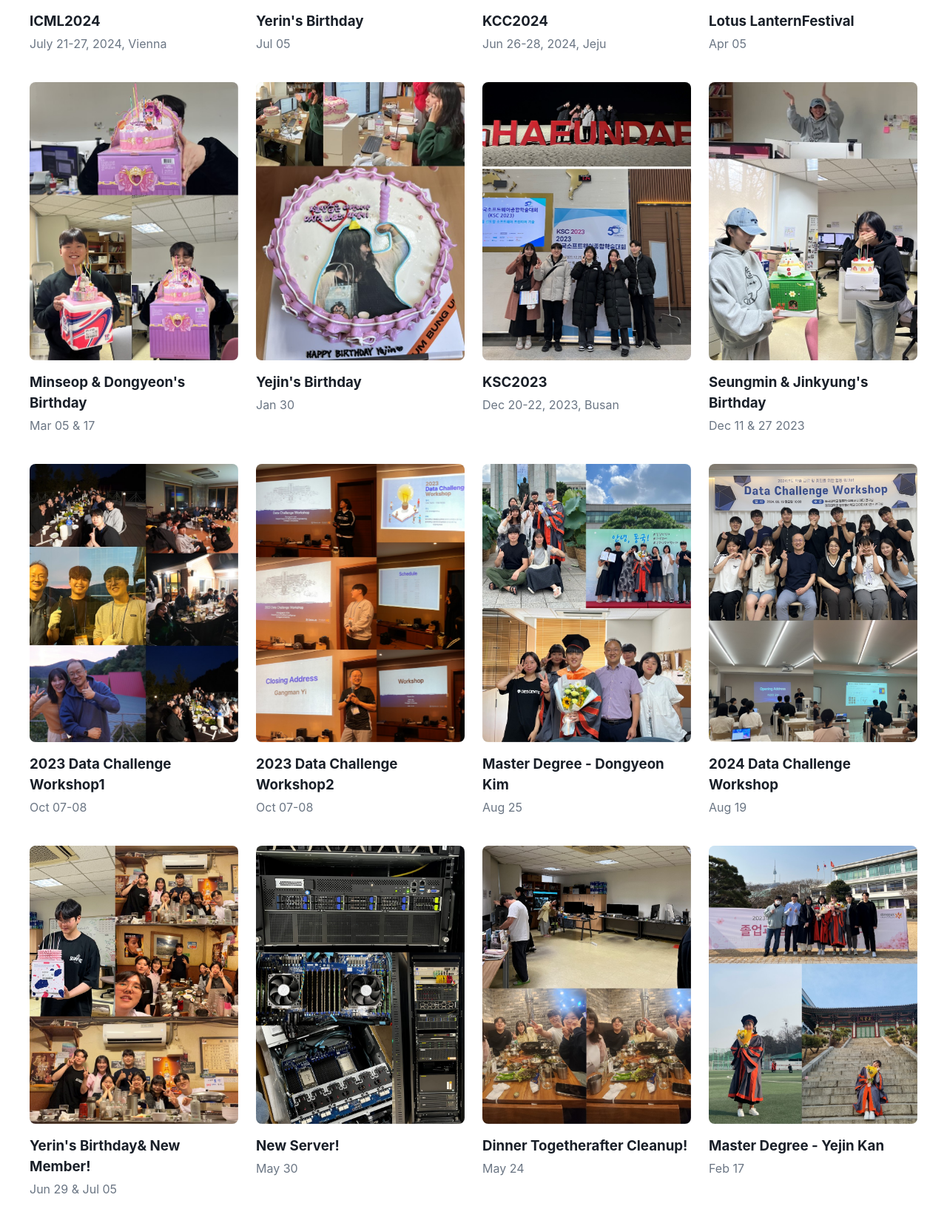
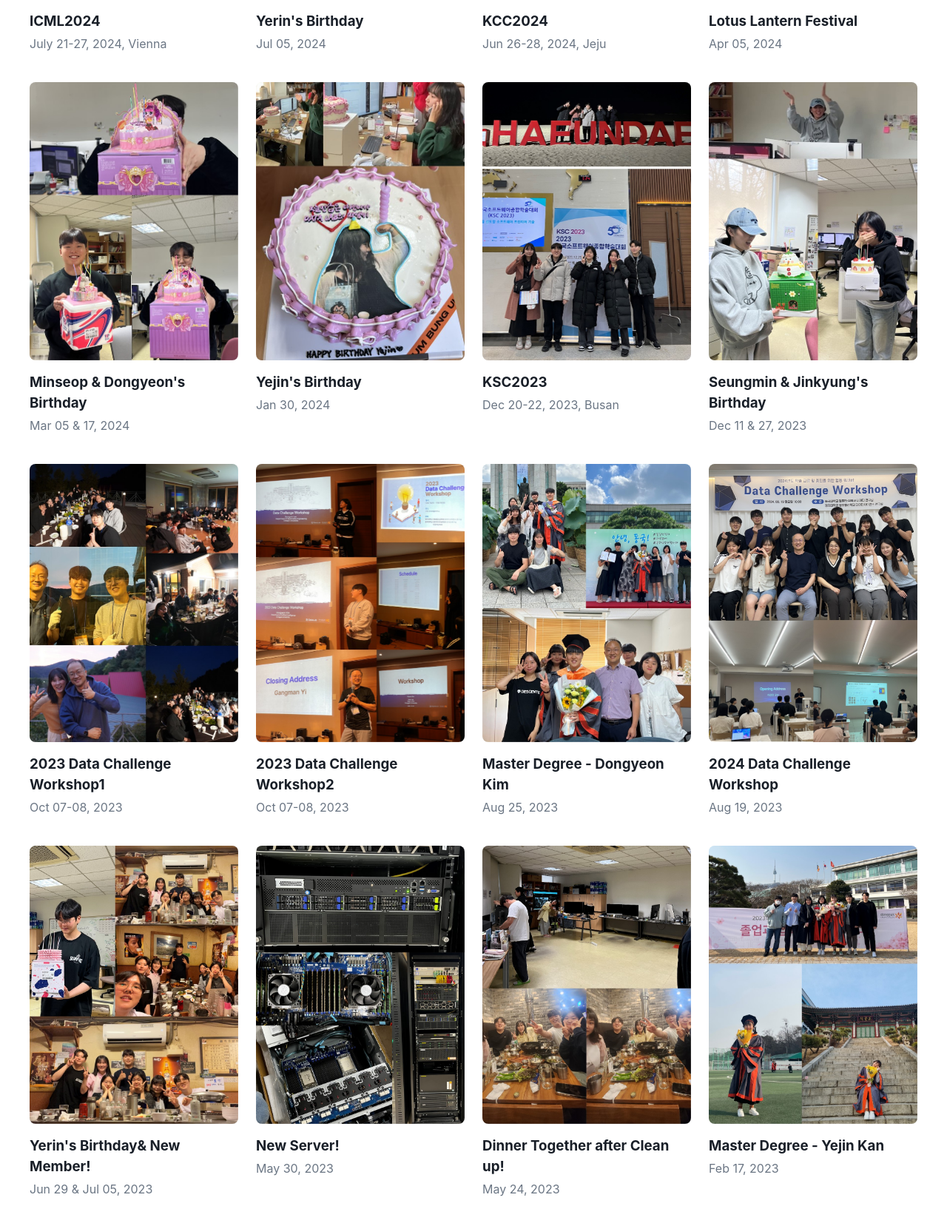
Before and after one commit to seobing/datalab_web, a PHP site: page /gallery/index.html in a window 1280 px wide. Shown: the part 1167-2824 px from the top of the page at 74% size. Run offline with PHP 8.4, Linux system fonts and the light colour scheme; some web fonts are replaced.

Commit message:
교수님 피드백 사항

```diff
--- a/professor.markdown
+++ b/professor.markdown
@@ -13,7 +13,7 @@ title: Professor
       </div>
       <div class="professor-details">
         <div class="name-division">
-          <h2>{{ site.data.professor.name }}</h2>
+          <h1 class="page-title-same-professor">{{ site.data.professor.name }}</h1>
           <p class="division">{{ site.data.professor.division }}</p>
         </div>
 
--- a/public_html/assets/css/main.css
+++ b/public_html/assets/css/main.css
@@ -1672,6 +1672,16 @@ footer .footer-container .footer-wrap img {
   margin-bottom: 90px;
   color: #191f28;
 }
+.professor-container .page-title-same-professor {
+  font-family: "Pretendard";
+  font-weight: 500;
+  font-size: 40px;
+  line-height: 130%;
+  text-decoration: none;
+  letter-spacing: -2.8%;
+  margin-bottom: 10px;
+  color: #191f28;
+}
 .professor-container .professor-content {
   padding: 0 0;
   margin: 0 auto;
@@ -1803,7 +1813,7 @@ footer .footer-container .footer-wrap img {
   margin-bottom: 12px;
   padding-left: 16px;
   position: relative;
-  line-height: 1.6;
+  line-height: 1;
 }
 .professor-container .content-section ul li:before {
   content: "•";
--- a/public_html/feed.xml
+++ b/public_html/feed.xml
@@ -1 +1 @@
-<?xml version="1.0" encoding="utf-8"?><feed xmlns="http://www.w3.org/2005/Atom" ><generator uri="https://jekyllrb.com/" version="4.3.4">Jekyll</generator><link href="https://datalab.dongguk.edu/feed.xml" rel="self" type="application/atom+xml" /><link href="https://datalab.dongguk.edu/" rel="alternate" type="text/html" /><updated>2025-02-26T23:06:41+09:00</updated><id>https://datalab.dongguk.edu/feed.xml</id><title type="html">DataLab</title><subtitle>Write an awesome description for your new site here. You can edit this line in _config.yml. It will appear in your document head meta (for Google search results) and in your feed.xml site description.</subtitle></feed>
+<?xml version="1.0" encoding="utf-8"?><feed xmlns="http://www.w3.org/2005/Atom" ><generator uri="https://jekyllrb.com/" version="4.3.4">Jekyll</generator><link href="https://datalab.dongguk.edu/feed.xml" rel="self" type="application/atom+xml" /><link href="https://datalab.dongguk.edu/" rel="alternate" type="text/html" /><updated>2025-02-28T14:43:50+09:00</updated><id>https://datalab.dongguk.edu/feed.xml</id><title type="html">DataLab</title><subtitle>Write an awesome description for your new site here. You can edit this line in _config.yml. It will appear in your document head meta (for Google search results) and in your feed.xml site description.</subtitle></feed>
--- a/public_html/gallery/index.html
+++ b/public_html/gallery/index.html
@@ -117,11 +117,11 @@
 
     <div class="gallery-item" data-category="etc.">
       <div class="item-image">
-        <img src="/~gangman/assets/images/gallery/soccer.jpg" alt="World Cup Tour" loading="lazy" />
+        <img src="/~gangman/assets/images/gallery/soccer.jpg" alt="World Cup" loading="lazy" />
       </div>
       <div class="item-info">
-        <h3>World Cup Tour</h3>
-        <p>Sep 05</p>
+        <h3>World Cup</h3>
+        <p>Sep 05, 2024</p>
       </div>
     </div>
 
@@ -131,7 +131,7 @@
       </div>
       <div class="item-info">
         <h3>Master Degree - Yerin Lee</h3>
-        <p>Aug 22</p>
+        <p>Aug 22, 2024</p>
       </div>
     </div>
 
@@ -161,7 +161,7 @@
       </div>
       <div class="item-info">
         <h3>Yerin's Birthday</h3>
-        <p>Jul 05</p>
+        <p>Jul 05, 2024</p>
       </div>
     </div>
 
@@ -177,11 +177,11 @@
 
     <div class="gallery-item" data-category="etc.">
       <div class="item-image">
-        <img src="/~gangman/assets/images/gallery/Lotus Lantern Festival.jpg" alt="Lotus LanternFestival" loading="lazy" />
+        <img src="/~gangman/assets/images/gallery/Lotus Lantern Festival.jpg" alt="Lotus Lantern Festival" loading="lazy" />
       </div>
       <div class="item-info">
-        <h3>Lotus LanternFestival</h3>
-        <p>Apr 05</p>
+        <h3>Lotus Lantern Festival</h3>
+        <p>Apr 05, 2024</p>
       </div>
     </div>
 
@@ -191,7 +191,7 @@
       </div>
       <div class="item-info">
         <h3>Minseop &amp; Dongyeon's Birthday</h3>
-        <p>Mar 05 &amp; 17</p>
+        <p>Mar 05 &amp; 17, 2024</p>
       </div>
     </div>
 
@@ -201,7 +201,7 @@
       </div>
       <div class="item-info">
         <h3>Yejin's Birthday</h3>
-        <p>Jan 30</p>
+        <p>Jan 30, 2024</p>
       </div>
     </div>
 
@@ -221,7 +221,7 @@
       </div>
       <div class="item-info">
         <h3>Seungmin &amp; Jinkyung's Birthday</h3>
-        <p>Dec 11 &amp; 27 2023</p>
+        <p>Dec 11 &amp; 27, 2023</p>
       </div>
     </div>
 
@@ -231,7 +231,7 @@
       </div>
       <div class="item-info">
         <h3>2023 Data Challenge Workshop1</h3>
-        <p>Oct 07-08</p>
+        <p>Oct 07-08, 2023</p>
       </div>
     </div>
 
@@ -241,7 +241,7 @@
       </div>
       <div class="item-info">
         <h3>2023 Data Challenge Workshop2</h3>
-        <p>Oct 07-08</p>
+        <p>Oct 07-08, 2023</p>
       </div>
     </div>
 
@@ -251,7 +251,7 @@
       </div>
       <div class="item-info">
         <h3>Master Degree - Dongyeon Kim</h3>
-        <p>Aug 25</p>
+        <p>Aug 25, 2023</p>
       </div>
     </div>
 
@@ -261,7 +261,7 @@
       </div>
       <div class="item-info">
         <h3>2024 Data Challenge Workshop</h3>
-        <p>Aug 19</p>
+        <p>Aug 19, 2023</p>
       </div>
     </div>
 
@@ -271,7 +271,7 @@
       </div>
       <div class="item-info">
         <h3>Yerin's Birthday&amp; New Member!</h3>
-        <p>Jun 29 &amp; Jul 05</p>
+        <p>Jun 29 &amp; Jul 05, 2023</p>
       </div>
     </div>
 
@@ -281,17 +281,17 @@
       </div>
       <div class="item-info">
         <h3>New Server!</h3>
-        <p>May 30</p>
+        <p>May 30, 2023</p>
       </div>
     </div>
 
     <div class="gallery-item" data-category="etc.">
       <div class="item-image">
-        <img src="/~gangman/assets/images/gallery/DinnerTogetherAfterCleanup.jpg" alt="Dinner Togetherafter Cleanup!" loading="lazy" />
+        <img src="/~gangman/assets/images/gallery/DinnerTogetherAfterCleanup.jpg" alt="Dinner Together after Clean up!" loading="lazy" />
       </div>
       <div class="item-info">
-        <h3>Dinner Togetherafter Cleanup!</h3>
-        <p>May 24</p>
+        <h3>Dinner Together after Clean up!</h3>
+        <p>May 24, 2023</p>
       </div>
     </div>
 
@@ -301,7 +301,7 @@
       </div>
       <div class="item-info">
         <h3>Master Degree - Yejin Kan</h3>
-        <p>Feb 17</p>
+        <p>Feb 17, 2023</p>
       </div>
     </div>
 
@@ -321,17 +321,17 @@
       </div>
       <div class="item-info">
         <h3>Seungmin &amp;Jinkyung's Birthday</h3>
-        <p>Dec 11 &amp; 27</p>
+        <p>Dec 11 &amp; 27, 2022</p>
       </div>
     </div>
 
     <div class="gallery-item" data-category="server">
       <div class="item-image">
-        <img src="/~gangman/assets/images/gallery/new_server.jpg" alt="Moved toNew Server Room!" loading="lazy" />
+        <img src="/~gangman/assets/images/gallery/new_server.jpg" alt="Moved to New Server Room!" loading="lazy" />
       </div>
       <div class="item-info">
-        <h3>Moved toNew Server Room!</h3>
-        <p>Mar 02</p>
+        <h3>Moved to New Server Room!</h3>
+        <p>Mar 02, 2022</p>
       </div>
     </div>
 
@@ -341,7 +341,7 @@
       </div>
       <div class="item-info">
         <h3>Master Degree - Adil&amp;Firaol</h3>
-        <p>Feb 23</p>
+        <p>Feb 23, 2022</p>
       </div>
     </div>
 
@@ -361,7 +361,7 @@
       </div>
       <div class="item-info">
         <h3>2021 Data Challenge Workshop</h3>
-        <p>Oct 08</p>
+        <p>Oct 08, 2021</p>
       </div>
     </div>
 
@@ -371,7 +371,7 @@
       </div>
       <div class="item-info">
         <h3>Master Degree - Jeongkyu Kim</h3>
-        <p>Feb 26</p>
+        <p>Feb 26, 2021</p>
       </div>
     </div>
 
@@ -381,7 +381,7 @@
       </div>
       <div class="item-info">
         <h3>2020 Data Challenge Workshop</h3>
-        <p>Oct 09</p>
+        <p>Oct 09, 2020</p>
       </div>
     </div>
 
@@ -391,7 +391,7 @@
       </div>
       <div class="item-info">
         <h3>Master Degree - Mingeun Ji</h3>
-        <p>Sep 26</p>
+        <p>Sep 26, 2020</p>
       </div>
     </div>
 
@@ -411,7 +411,7 @@
       </div>
       <div class="item-info">
         <h3>Server</h3>
-        <p>Mar 28</p>
+        <p>Mar 28, 2019</p>
       </div>
     </div>
 
--- a/public_html/professor/index.html
+++ b/public_html/professor/index.html
@@ -92,7 +92,7 @@
       </div>
       <div class="professor-details">
         <div class="name-division">
-          <h2>Dr. Gangman Yi, Ph. D.</h2>
+          <h1 class="page-title-same-professor">Dr. Gangman Yi, Ph. D.</h1>
           <p class="division">Department of Computer Science and Aritificial Intelligence</p>
         </div>
 
```
Also changed, not shown: _data/gallery.yml (+28 -28 lines), _sass/_professor.scss (+6 -1 lines), 1 other file.
